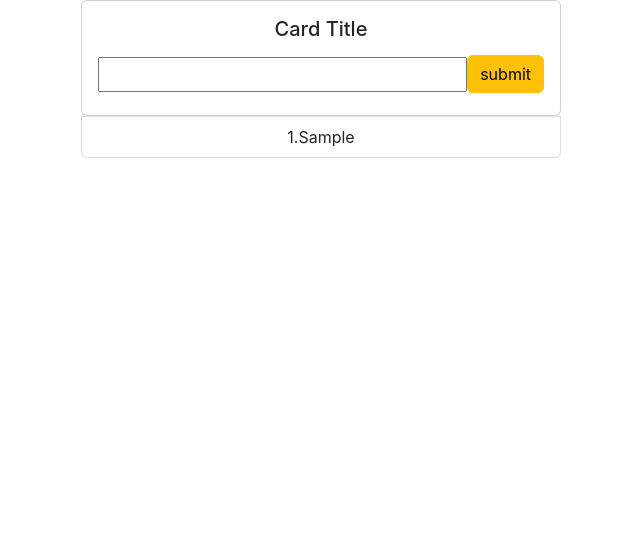
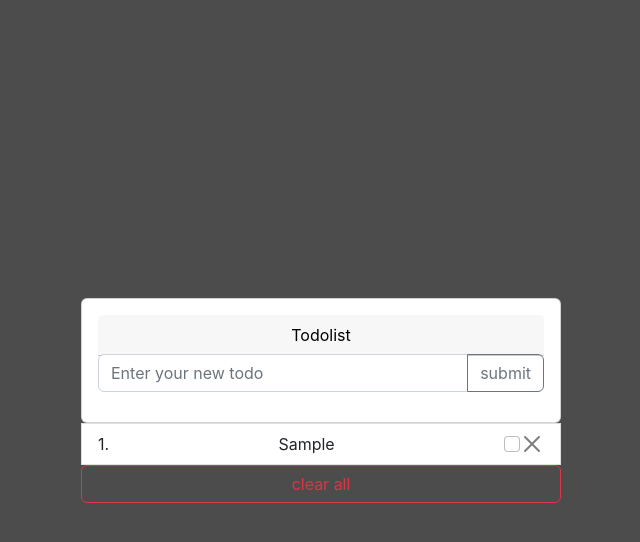
Before and after one commit to alireza-emami/react-bootstrap-todolist, a React (Create React App) app: page / in a window 1280 px wide. Both pictures are taken after typing "Sample" into the empty fields and a click on the button "submit". Shown: the top 542 px of the page, without its empty margins (319-959 px from the left). Built offline with nearby package versions, Linux system fonts and the light colour scheme.

Commit message:
first commit

```diff
--- a/src/App.css
+++ b/src/App.css
@@ -13,15 +13,12 @@
   }
 }
 
-.App-header {
-  background-color: #282c34;
+.App {
+  background-color: #4c4c4c;
   min-height: 100vh;
   display: flex;
-  flex-direction: column;
-  align-items: center;
   justify-content: center;
-  font-size: calc(10px + 2vmin);
-  color: white;
+  color: rgb(0, 0, 0);
 }
 
 .App-link {
@@ -50,3 +47,11 @@
 width: 370px;
 height: 35px;
 }
+.group1{
+  display: flex;
+  justify-content: space-between;
+
+}
+.group2{
+  display: flex;
+}
--- a/src/react-bootsrap/Textlist.js
+++ b/src/react-bootsrap/Textlist.js
@@ -1,39 +1,44 @@
 import React, { useState, useEffect } from 'react';
 import { v4 as uuid } from 'uuid';
 import TodolistInputs from './TodolistInputs';
+import CloseButton from 'react-bootstrap/CloseButton';
+import Button from 'react-bootstrap/Button';
+import ListGroup from 'react-bootstrap/ListGroup';
+import Form from 'react-bootstrap/Form';
 
-
-// const Textlist = () => {
-
-//     return (
-
-//     );
-// }
-
-// export default Textlist;
-
-import Badge from 'react-bootstrap/Badge';
-import ListGroup from 'react-bootstrap/ListGroup';
 
 const Textlist = () => {
     const [texts, settext] = useState([])
     const addtext = (title) => {
         settext([...texts, { title }])
     }
+    const removeItem = (index) => {
+        texts.splice(index, 1);
+        settext([...texts]);
+    }
+    const clearall = () => {
+        settext([])
+    }
     return (
         <div className='d-flex justify-content-center align-items-center' >
             <ListGroup as="ol" numbered>
+                <TodolistInputs addtext={addtext} />
+                {texts.map((item, index) =>
 
+                    <ListGroup.Item
+                        style={{ width: '30rem' }}
+                        as="li"
+                        // className="d-flex justify-content-space-between align-items-center "
+                        className='group1'
+                    >
+                        <label class="form-check-label m"  > {item.title} </label>
+                        <div className='group2'>
+                            <Form.Check aria-label="option 1" />
+                            <CloseButton onClick={() => removeItem(index)} />
+                        </div>
 
-                <TodolistInputs addtext={addtext} />
-                {texts.map(texts => <ListGroup.Item
-                    style={{ width: '30rem' }}
-                    as="li"
-                    className="d-flex justify-content-center align-items-center "
-                >  <label class="form-check-label" ></label> {texts.title}</ListGroup.Item>)}
-
-
-
+                    </ListGroup.Item>)}
+                <Button onClick={clearall} variant="outline-danger">clear all</Button>{' '}
             </ListGroup>
         </div>
 
--- a/src/react-bootsrap/TodolistInputs.js
+++ b/src/react-bootsrap/TodolistInputs.js
@@ -1,6 +1,9 @@
 import React, { useState } from 'react';
 import Button from 'react-bootstrap/Button';
 import Card from 'react-bootstrap/Card';
+import Form from 'react-bootstrap/Form';
+import InputGroup from 'react-bootstrap/InputGroup';
+
 
 const TodolistInputs = ({ addtext }) => {
     const [title, seTitle] = useState('')
@@ -9,21 +12,31 @@ const TodolistInputs = ({ addtext }) => {
         addtext(title)
         seTitle('')
     }
+    const [showA, setShowA] = useState(true);
+    const [showB, setShowB] = useState(true);
+
     return (
         <div className='d-flex justify-content-center align-items-center' >
-            <Card style={{ width: '30rem'}}>
+            <Card style={{ width: '30rem' }}>
                 <Card.Body >
-                    <Card.Title className='title'>Card Title</Card.Title>
+                    <Card.Header className='title'>Todolist</Card.Header>
                     <form onSubmit={handelsubmit}>
 
                         <div className='form'>
-                            <input className='input1' type='text' required value={title}
-                                onChange={(e) => { seTitle(e.target.value) }}
-                            ></input>
-                            {/* <input className='input2' type='submit'></input> */}
-                            <Button variant="warning" type='submit'>submit</Button>{' '}
+                            <InputGroup className="mb-3">
+                                <Form.Control
+                                    aria-label="Example text with button addon"
+                                    aria-describedby="basic-addon1"
+                                    required value={title}
+                                    onChange={(e) => { seTitle(e.target.value) }}
+                                    placeholder='Enter your new todo'
+                                />
+                                <Button variant="outline-secondary" type='submit' id="button-addon1">
+                                    submit
+                                </Button>
+
+                            </InputGroup>
                         </div>
-
                     </form>
                 </Card.Body>
             </Card>
```
